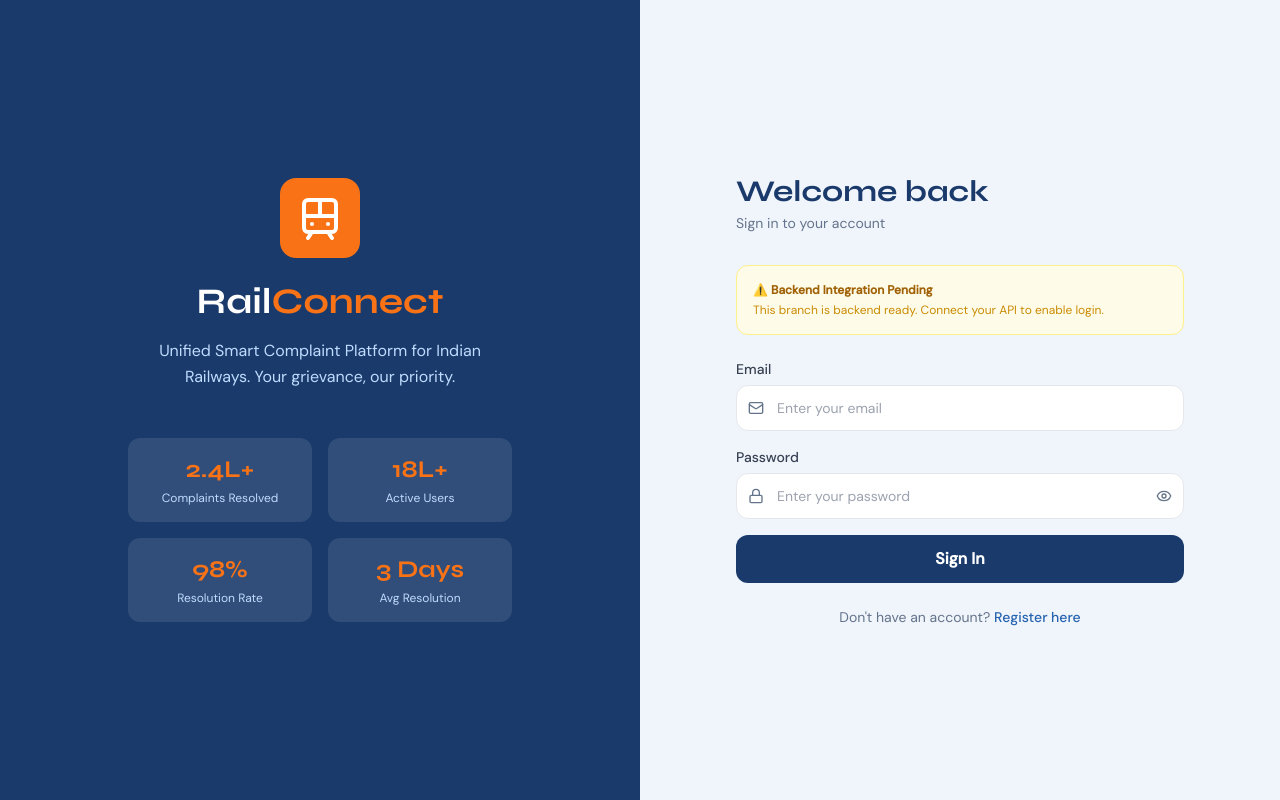
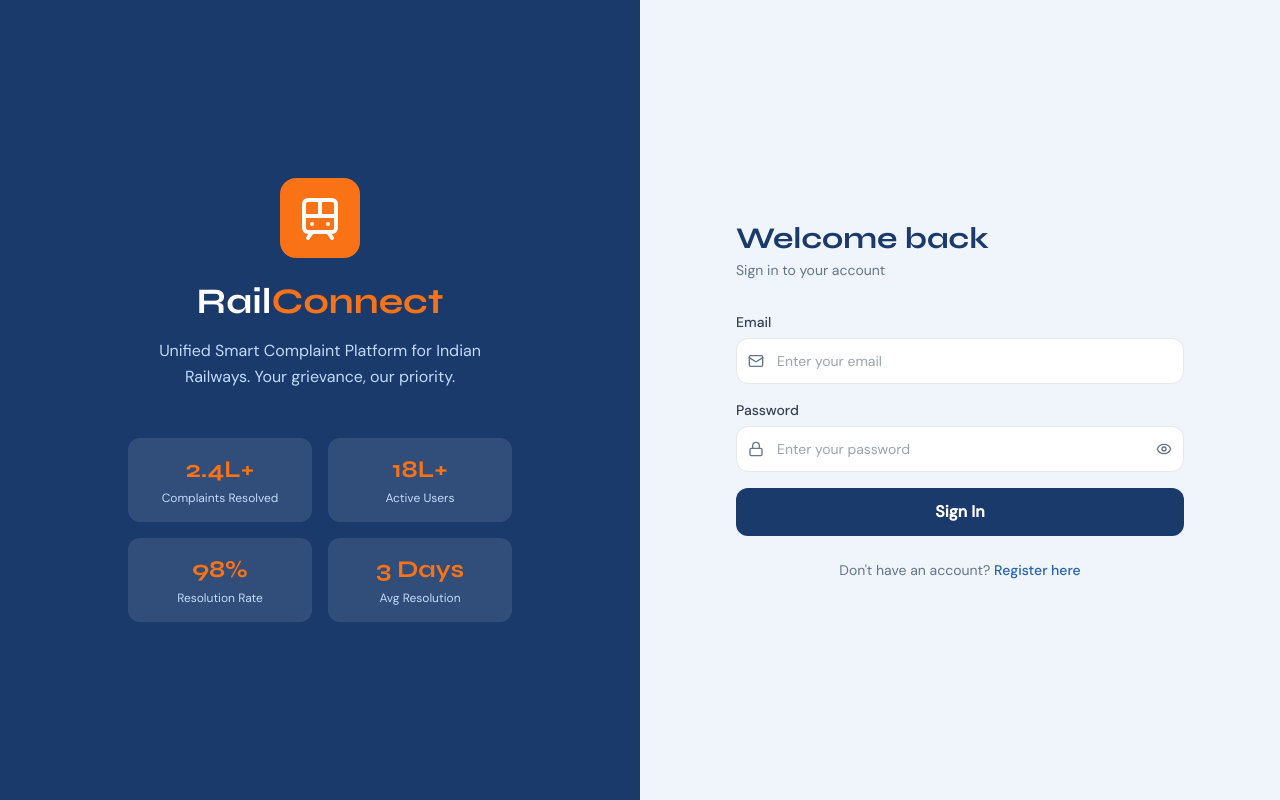
Before and after one commit to inboxsamiksha321-sudo/Railconnect, a React (Vite) app: page /login in a window 1280 px wide. Built offline with nearby package versions, Linux system fonts and the light colour scheme; no server answers.

Commit message:
user_id added and complaint associated with specific user

```diff
--- a/src/main.jsx
+++ b/src/main.jsx
@@ -1,10 +1,17 @@
-import { StrictMode } from 'react'
-import { createRoot } from 'react-dom/client'
-import './index.css'
-import App from './App.jsx'
+import { StrictMode } from "react";
+import { createRoot } from "react-dom/client";
+import axios from "axios";
+import "./index.css";
+import App from "./App.jsx";
 
-createRoot(document.getElementById('root')).render(
+const token = localStorage.getItem("railconnect_token");
+
+if (token) {
+  axios.defaults.headers.common["Authorization"] = `Bearer ${token}`;
+}
+
+createRoot(document.getElementById("root")).render(
   <StrictMode>
     <App />
   </StrictMode>,
-)
+);
--- a/src/pages/auth/Login.jsx
+++ b/src/pages/auth/Login.jsx
@@ -88,16 +88,6 @@ const Login = () => {
             Sign in to your account
           </p>
 
-          {/* Backend Notice */}
-          <div className="bg-yellow-50 border border-yellow-200 rounded-xl p-4 mb-6">
-            <p className="text-xs font-semibold text-yellow-700 mb-1">
-              ⚠️ Backend Integration Pending
-            </p>
-            <p className="text-xs text-yellow-600 font-dm">
-              This branch is backend ready. Connect your API to enable login.
-            </p>
-          </div>
-
           {/* Form */}
           <div className="flex flex-col gap-4">
             <div>
--- a/src/pages/passenger/FileComplaint.jsx
+++ b/src/pages/passenger/FileComplaint.jsx
@@ -217,12 +217,15 @@ const FileComplaint = () => {
         formData.append("file", photoFiles[0]);
       }
 
+      const token = localStorage.getItem("railconnect_token");
+
       const res = await axios.post(
         `${API_BASE_URL}/submit-complaint`,
         formData,
         {
           headers: {
             "Content-Type": "multipart/form-data",
+            Authorization: `Bearer ${token}`,
           },
         },
       );
@@ -232,7 +235,6 @@ const FileComplaint = () => {
       toast.success("Complaint filed successfully!");
 
       navigate("/passenger/dashboard");
-
     } catch (err) {
       console.error(err);
 
```
